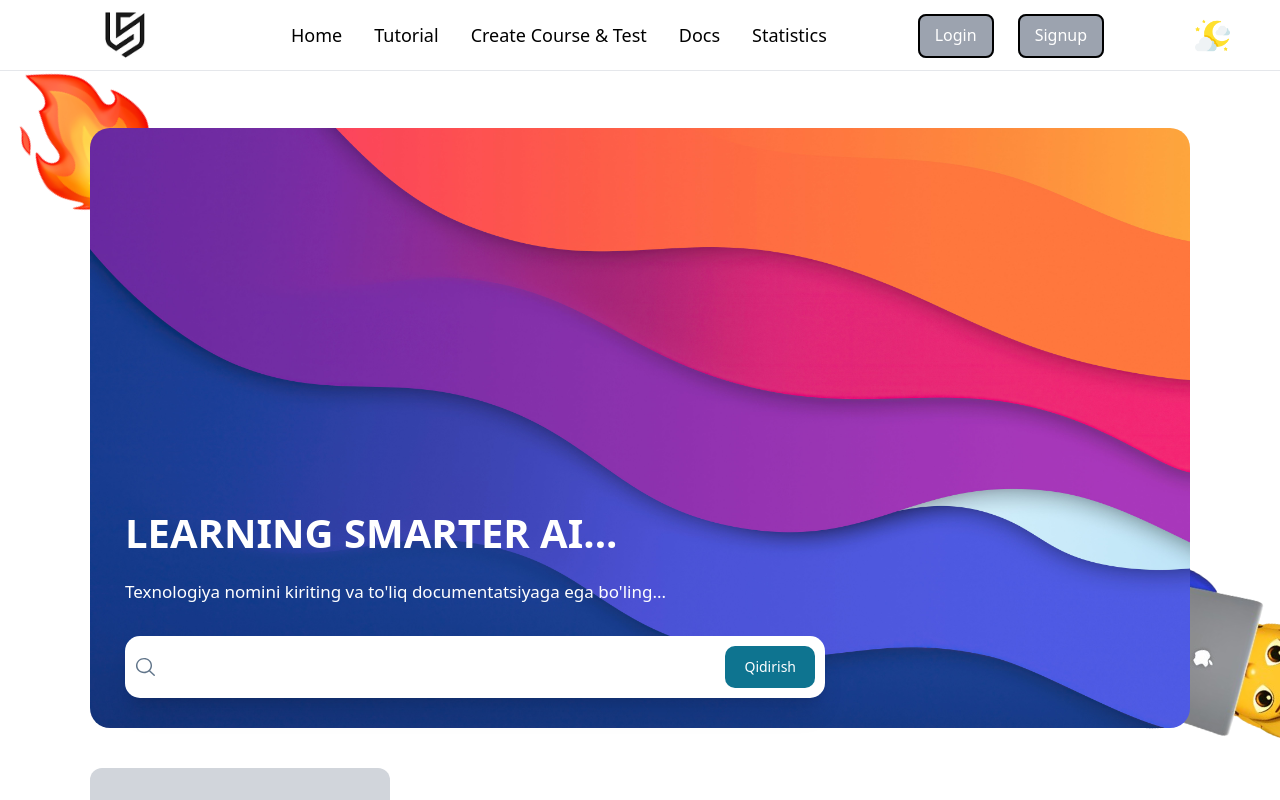
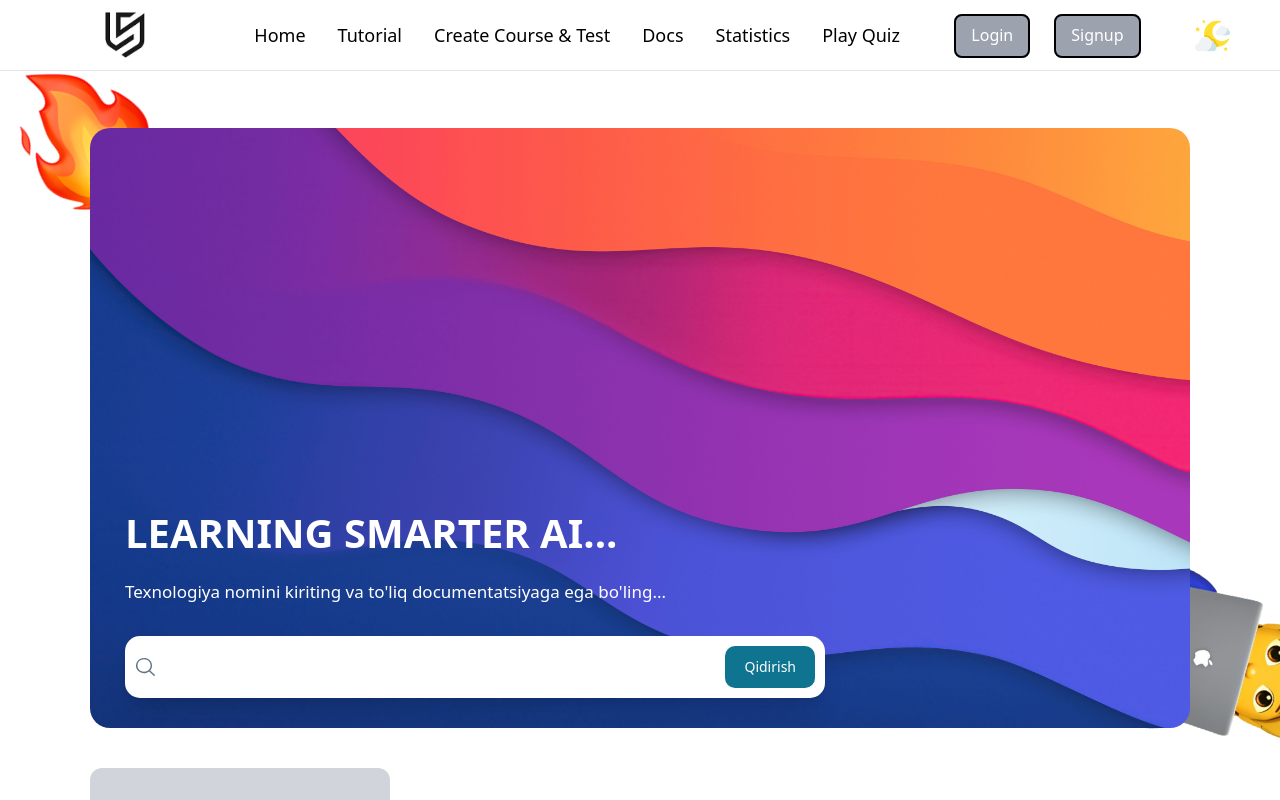
Before and after one commit to ammoriddin/LSAI, a React (Vite) app: page / in a window 1280 px wide. Shown: the top 800 px of the page. Built offline with nearby package versions, Linux system fonts and the light colour scheme.

Commit message:
update anvbar

```diff
--- a/src/containers/navbar/navbar.jsx
+++ b/src/containers/navbar/navbar.jsx
@@ -29,6 +29,9 @@ export default function Navbar() {
             <li>
                 <Link to={'/statistics'}>Statistics</Link>
             </li>
+            <li>
+                <Link to={'/quiz'}>Play Quiz</Link>
+            </li>
         </ul>
         <ul className='flex gap-6'>
             <li>
```
